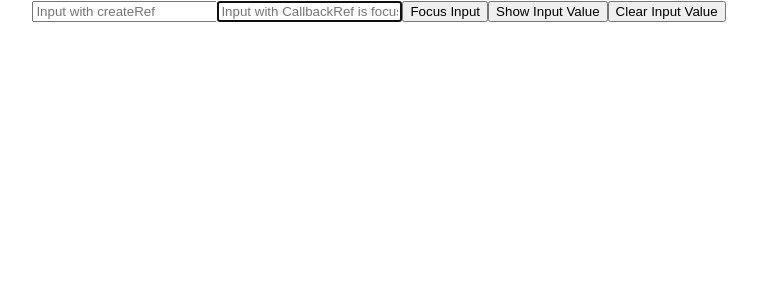
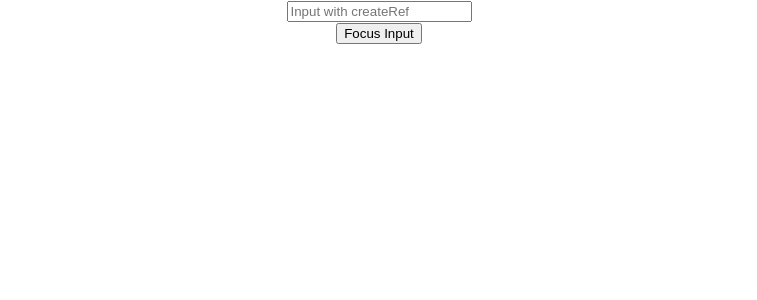
Before and after one commit to redgsenal/reactjs-tutorial, a React (Create React App) app: page / in a window 1280 px wide. Shown: the top 300 px of the page, without its empty margins (261-1018 px from the left). Built offline with nearby package versions, Linux system fonts and the light colour scheme.

Commit message:
control from child to parent refs

```diff
--- a/src/App.jsx
+++ b/src/App.jsx
@@ -22,12 +22,14 @@ import Table from "./components/Table";
 import PureComp from "./components/PureComp";
 import ParentComp from "./components/ParentComp";
 import RefDemo from "./components/RefDemo";
+import RefInputParent from "./components/RefInputParent";
 
 class App extends Component {
 	render() {
 		return (
 			<div className="App">
-				<RefDemo />
+				<RefInputParent />
+				{/* <RefDemo /> */}
 				{/* <ParentComp /> */}
 				{/* <h1 className="error">Error in Hello World</h1>
 				{/* <Table />} */}
--- /dev/null
+++ b/src/components/RefInput.jsx
@@ -0,0 +1,22 @@
+import React, { Component } from "react";
+
+class RefInput extends Component {
+	constructor(props) {
+		super(props);
+		this.inputRef = React.createRef();
+	}
+
+	focusInput = () => {
+		this.inputRef.current.focus();
+	};
+
+	render() {
+		return (
+			<div>
+				<input type="text" ref={this.inputRef} placeholder="Input with createRef" />
+			</div>
+		);
+	}
+}
+
+export default RefInput;
--- /dev/null
+++ b/src/components/RefInputParent.jsx
@@ -0,0 +1,24 @@
+import React, { Component } from "react";
+import RefInput from "./RefInput";
+
+class RefInputParent extends Component {
+	constructor(props) {
+		super(props);
+		this.inputRef = React.createRef();
+	}
+
+	clickFocusHandler = () => {
+		this.inputRef.current.focusInput();
+	};
+
+	render() {
+		return (
+			<div>
+				<RefInput ref={this.inputRef} />
+				<button onClick={this.clickFocusHandler}>Focus Input</button>
+			</div>
+		);
+	}
+}
+
+export default RefInputParent;
```
